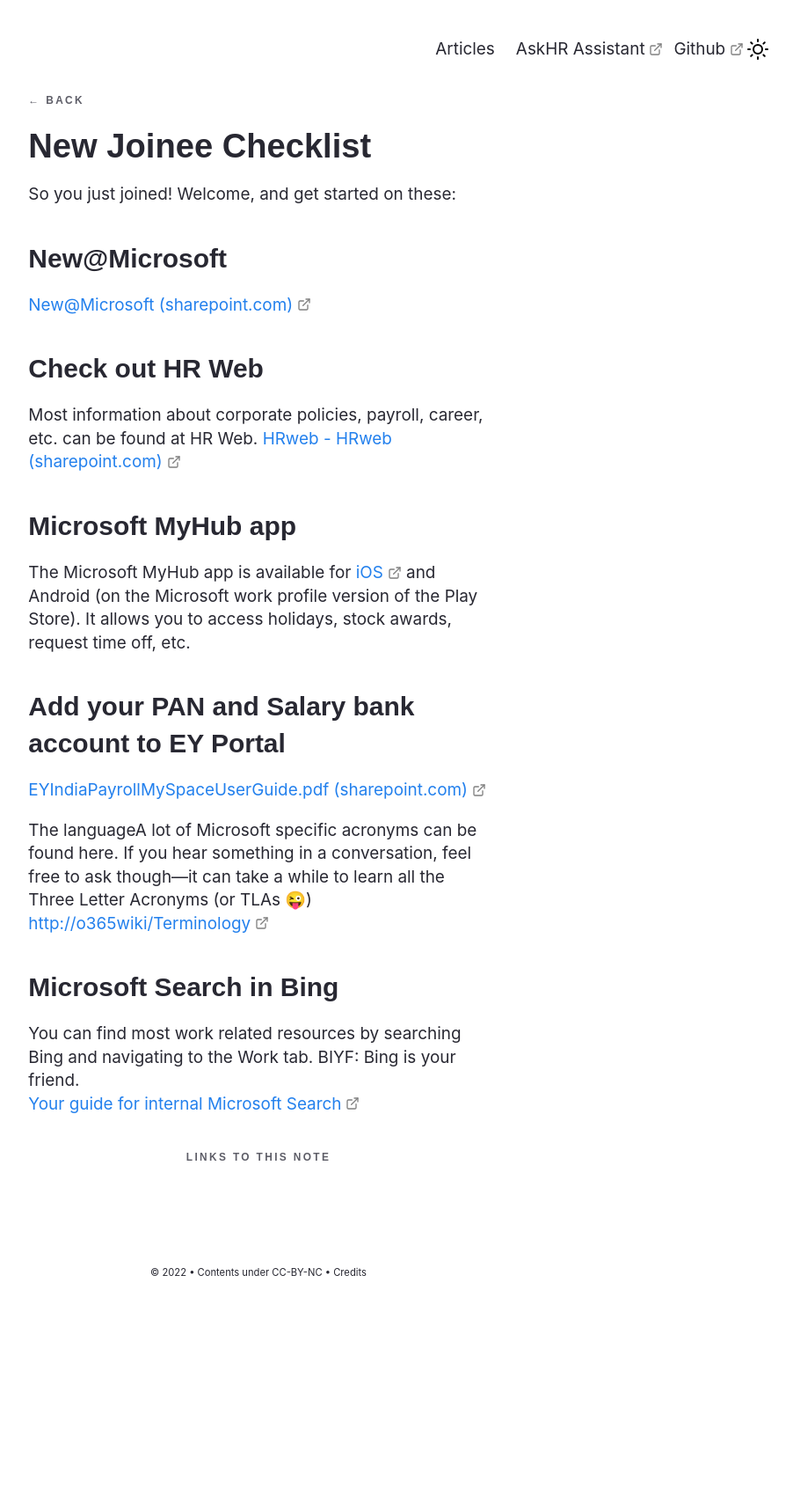
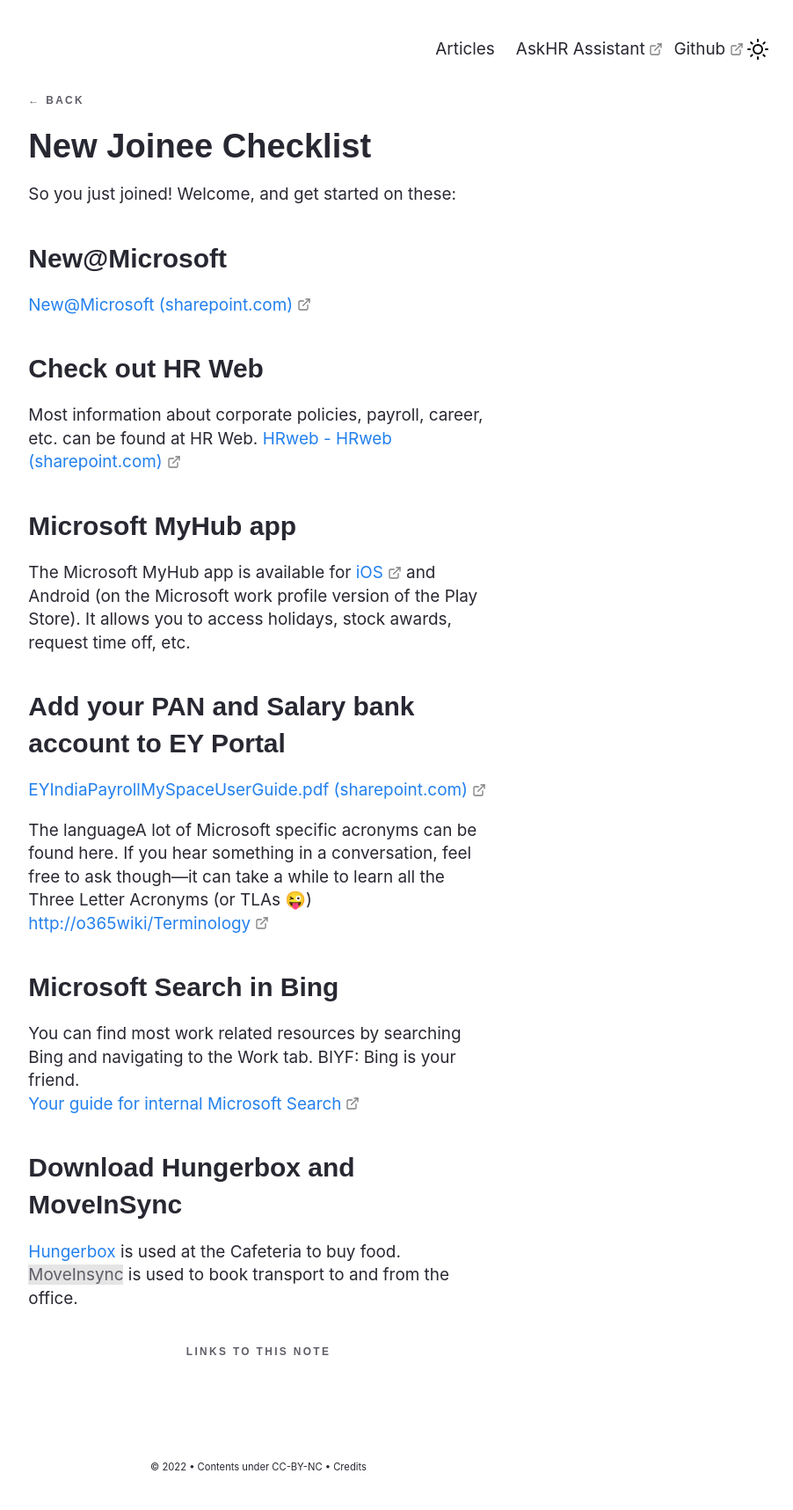
Before and after one commit to akademi-archive/akademi-archive.github.io, a Jekyll site: the page built from _notes/Public/New Joinee Checklist.md, in a window 1280 px wide. Shown: the whole page at 88% size, without its empty margins (346-1248 px from the left). Built offline with Jekyll 4.4.1, drawn with Linux system fonts in a browser that asks for light colours; some web fonts are replaced; before the commit the page ends 1495 px from its top, so only the background shows below that.

Commit message:
moveinsync

```diff
--- a/_notes/Public/New Joinee Checklist.md
+++ b/_notes/Public/New Joinee Checklist.md
@@ -19,7 +19,6 @@ Most information about corporate policies, payroll, career, etc. can be found at
 
 The Microsoft MyHub app is available for [iOS](https://apps.apple.com/us/app/microsoft-myhub/id1476326475) and Android (on the Microsoft work profile version of the Play Store). It allows you to access holidays, stock awards, request time off, etc.
 
-
 ### Add your PAN and Salary bank account to EY Portal
 
 [EYIndiaPayrollMySpaceUserGuide.pdf (sharepoint.com)](https://microsoft.sharepoint.com/sites/hrw/DocLibrary/HRweb/Country/IN/EYIndiaPayrollMySpaceUserGuide.pdf)
@@ -28,7 +27,12 @@ The languageA lot of Microsoft specific acronyms can be found here. If you hear
 [http://o365wiki/Terminology](http://o365wiki/Terminology)
 
 
+
 ### Microsoft Search in Bing
 
 You can find most work related resources by searching Bing and navigating to the Work tab. BIYF: Bing is your friend.
 [Your guide for internal Microsoft Search](https://microsoft.sharepoint.com/teams/FindingExperience/SitePages/Microsoft-Search.aspx "https://microsoft.sharepoint.com/teams/findingexperience/sitepages/microsoft-search.aspx")
+
+## Download Hungerbox and MoveInSync
+
+[[Hungerbox]] is used at the Cafeteria to buy food. [[MoveInsync]] is used to book transport to and from the office.
```
Also changed, not shown: other parts of _notes/Public/New Joinee Checklist.md (+1 -1 lines), _notes/Public/Joining Formalities.md (+1 -0 lines).
